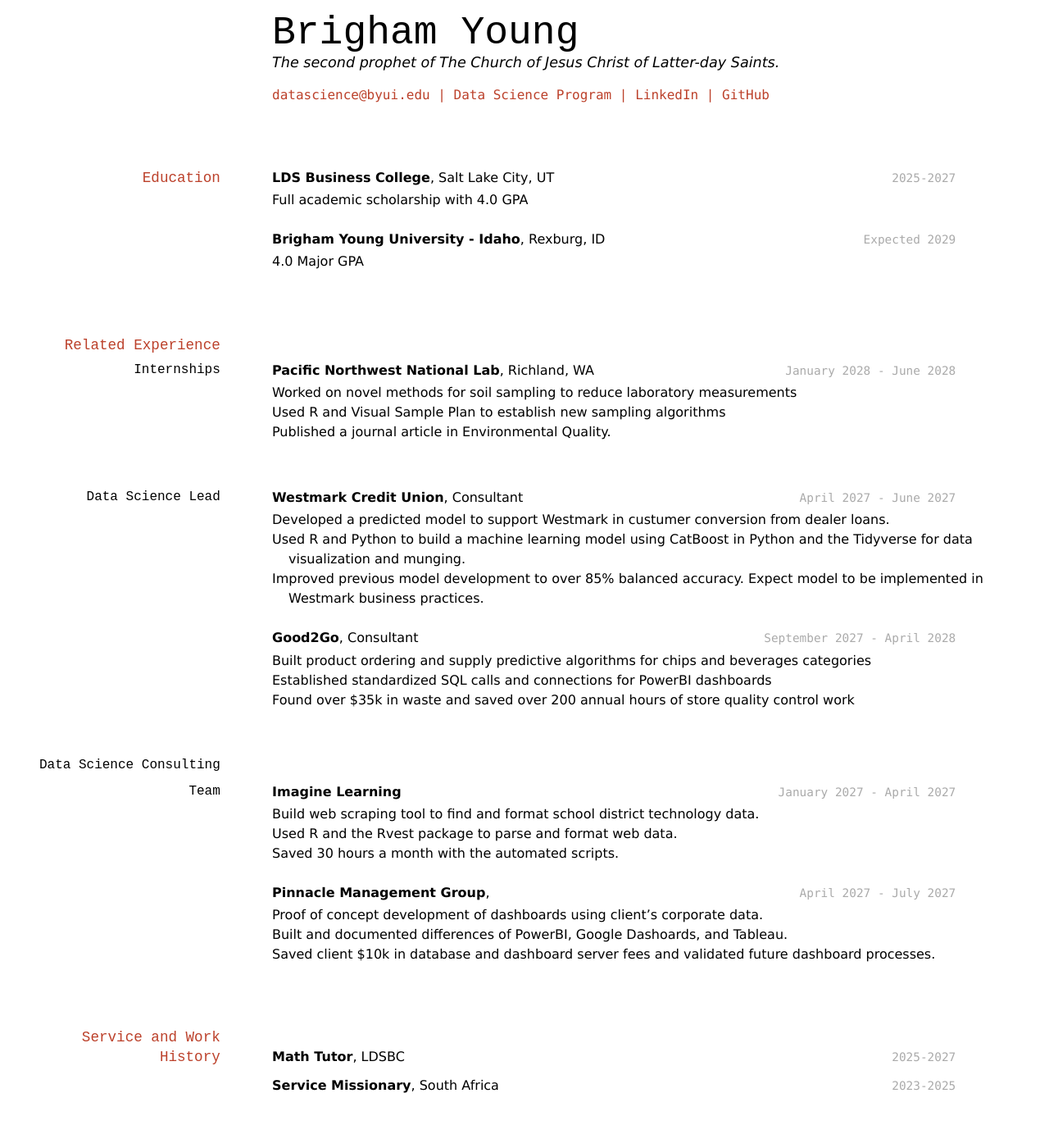
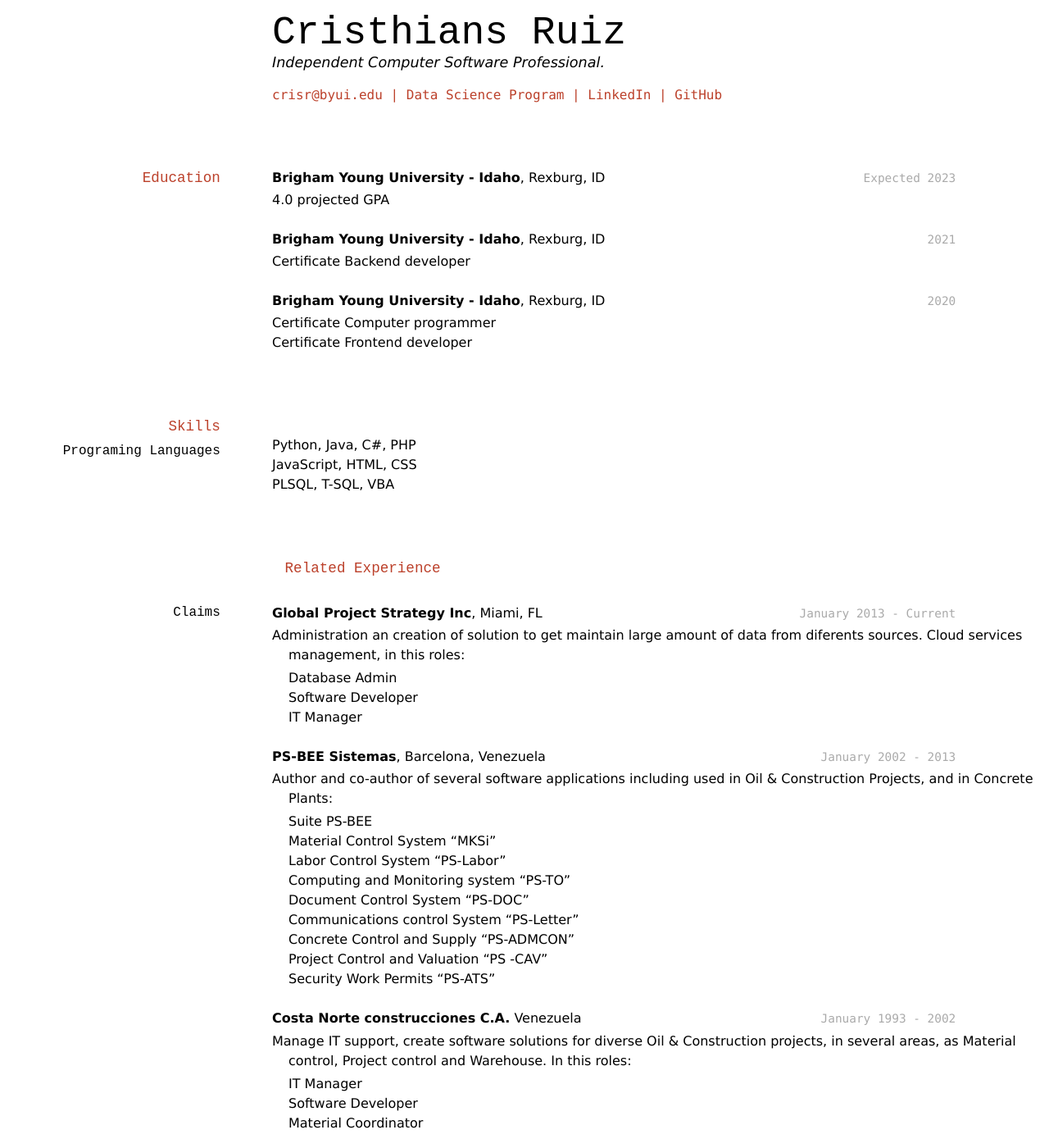
Before and after one commit to byuids-resumes/crisruiz-resume, a Jekyll site: the page built from docs/index.md, in a window 1280 px wide and 1400 px high. Shown: the whole window at 82% size. Built offline with Jekyll 4.4.1, drawn with Linux system fonts in a browser that asks for light colours; some of the changed text lies outside the part shown.

Commit message:
Update CV

```diff
--- a/docs/index.md
+++ b/docs/index.md
@@ -1,85 +1,86 @@
 ---
 layout: cv
-title: Brigham Young's Resume
+title: Cristhians Ruiz's Resume
 ---
-# Brigham Young
-The second prophet of The Church of Jesus Christ of Latter-day Saints.
+# Cristhians Ruiz
+Independent Computer Software Professional.
 
 <div id="webaddress">
-<a href="datascience@byui.edu">datascience@byui.edu</a>
-| <a href="https://byuidatascience.github.io/development.html">Data Science Program</a>
-| <a href="https://www.linkedin.com/groups/13537407/">LinkedIn</a>
-| <a href="https://github.com/byuids-resumes">GitHub</a>
+<a href="crisr@byui.edu">crisr@byui.edu</a>
+| <a href="hhttps://byuidatascience.github.io/development.html">Data Science Program</a>
+| <a href="www.linkedin.com/in/cristhiansruiz">LinkedIn</a>
+| <a href="https://github.com/cris-rr">GitHub</a>
 </div>
 
 <!-- https://www.monique.tech/the-art-of-markdown -->
 
 ## Education
 
-`2025-2027`
-__LDS Business College__, Salt Lake City, UT
-
-- Full academic scholarship with 4.0 GPA
-
-`Expected 2029`
+`Expected 2023`
 __Brigham Young University - Idaho__, Rexburg, ID
 
-- 4.0 Major GPA
+- 4.0 projected GPA
 
+`2021`
+__Brigham Young University - Idaho__, Rexburg, ID
 
+- Certificate Backend developer
+
+`2020`
+__Brigham Young University - Idaho__, Rexburg, ID
+
+- Certificate Computer programmer
+- Certificate Frontend developer
+
+## Skills
+
+### Programing Languages
+
+- Python, Java, C#, PHP
+- JavaScript, HTML, CSS
+- PLSQL, T-SQL, VBA
 ## Related Experience
 
-### Internships
+### Claims
 
-`January 2028 - June 2028`
-__Pacific Northwest National Lab__, Richland, WA
+`January 2013 - Current`
+__Global Project Strategy Inc__, Miami, FL
 
-- Worked on novel methods for soil sampling to reduce laboratory measurements
-- Used R and Visual Sample Plan to establish new sampling algorithms
-- Published a journal article in Environmental Quality.
+- Administration an creation of solution to get maintain large amount of data from diferents sources. Cloud services management, in this roles:
+  - Database Admin
+  - Software Developer
+  - IT Manager
 
-### Data Science Lead
+`January 2002 - 2013`
+__PS-BEE Sistemas__, Barcelona, Venezuela
 
-`April 2027 - June 2027`
-__Westmark Credit Union__, Consultant
+- Author and co-author of several software applications including used in Oil & Construction Projects, and in Concrete Plants:
+  - Suite PS-BEE
+  - Material Control System "MKSi"
+  - Labor Control System "PS-Labor”
+  - Computing and Monitoring system "PS-TO”
+  - Document Control System "PS-DOC"
+  - Communications control System "PS-Letter"
+  - Concrete Control and Supply "PS-ADMCON”
+  - Project Control and Valuation “PS -CAV”
+  - Security Work Permits “PS-ATS”
 
-- Developed a predicted model to support Westmark in custumer conversion from dealer loans.
-- Used R and Python to build a machine learning model using CatBoost in Python and the Tidyverse for data visualization and munging.
-- Improved previous model development to over 85% balanced accuracy. Expect model to be implemented in Westmark business practices.
+`January 1993 - 2002`
+__Costa Norte construcciones C.A.__ Venezuela
 
-`September 2027 - April 2028`
-__Good2Go__, Consultant
-
-- Built product ordering and supply predictive algorithms for chips and beverages categories
-- Established standardized SQL calls and connections for PowerBI dashboards
-- Found over $35k in waste and saved over 200 annual hours of store quality control work
-
-### Data Science Consulting Team
-
-`January 2027 - April 2027`
-__Imagine Learning__
-
-- Build web scraping tool to find and format school district technology data.
-- Used R and the Rvest package to parse and format web data.
-- Saved 30 hours a month with the automated scripts.
-
-`April 2027 - July 2027`
-__Pinnacle Management Group__,
-
-- Proof of concept development of dashboards using client's corporate data.
-- Built and documented differences of PowerBI, Google Dashoards, and Tableau.
-- Saved client $10k in database and dashboard server fees and validated future dashboard processes.
+- Manage IT support, create software solutions for diverse Oil & Construction projects, in several areas, as Material control, Project control and Warehouse. In this roles:
+  - IT Manager
+  - Software Developer
+  - Material Coordinator
 
 
 ## Service and Work History
 
-`2025-2027`
-__Math Tutor__, LDSBC
+`2010-2014`
+__Bishop__, of the Church of Jesus Christ of Latter-day Saints__, Barquisimeto, Venezuela
 
-
-`2023-2025`
-__Service Missionary__, South Africa
-
+`2009-2010 and 2014-2015`
+__Seminary Teacher__, In Barquisimeto Venezuela, and Lima Peru.
 
 
 <!-- ### Footer
```
